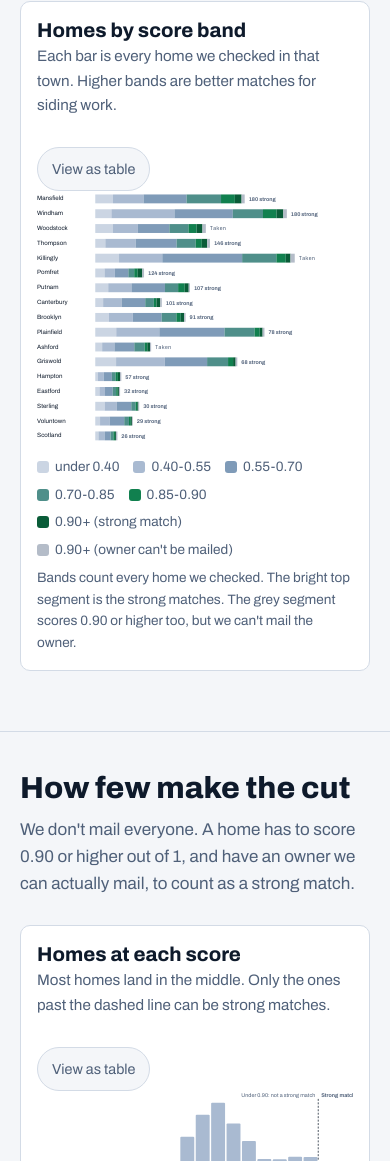
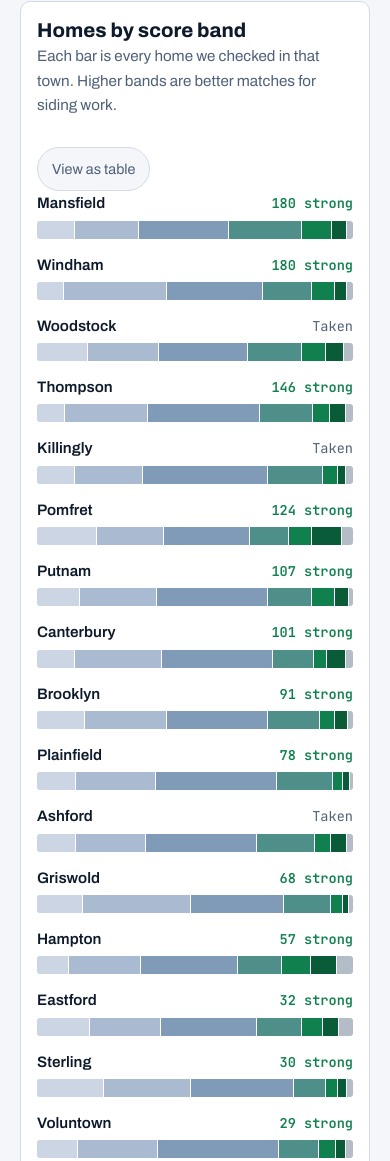
Before and after one commit to SurvivesProduction/survivesproduction.com, a plain HTML site: page towns/index.html in a window 390 px wide. Shown: the part 1860-3021 px from the top of the page. Drawn offline with Linux system fonts and the light colour scheme.

Commit message:
/towns: show 'What's in each town' as a stacked list on phones
At 640px and below, one row per town: name and strong matches (or Taken) above a full-width stacked bar. Same data, colours and legend; the SVG chart is unchanged on wider screens.

Co-Authored-By: Claude Sonnet 5.5 <noreply@anthropic.com>

```diff
--- a/assets/towns.css
+++ b/assets/towns.css
@@ -51,3 +51,20 @@ html[data-theme="light"] {
 .offer-map { display: grid; grid-template-columns: minmax(0, 300px) minmax(0, 1fr); gap: 24px; align-items: center; }
 .offer-map p { margin: 0 0 12px; }
 @media (max-width: 640px) { .offer-map { grid-template-columns: minmax(0, 1fr); } }
+
+/* Homes by score band as a list on phones; the SVG stays on wider screens. */
+.band-list { display: none; list-style: none; margin: 0; padding: 0; }
+.band-list li { margin: 0 0 14px; }
+.bl-head { display: flex; justify-content: space-between; align-items: baseline; gap: 12px; margin-bottom: 5px; font-size: 0.95rem; }
+.bl-name { font-weight: 600; }
+.bl-val { font-family: var(--mono); font-size: 0.85rem; font-weight: 600; color: var(--green); }
+.bl-val.taken-t { color: var(--dim); font-weight: 500; }
+.bl-bar { display: flex; width: 100%; height: 18px; gap: 1px; border-radius: 3px; overflow: hidden; }
+.bl-bar span { flex-basis: 0; min-width: 2px; }
+.band-list .b0 { background: var(--b0); } .band-list .b1 { background: var(--b1); } .band-list .b2 { background: var(--b2); }
+.band-list .b3 { background: var(--b3); } .band-list .b4 { background: var(--b4); } .band-list .b5 { background: var(--b5); } .band-list .b6 { background: var(--b6); }
+@media (max-width: 640px) {
+  .band-list { display: block; }
+  .tcard .band-list + * { margin-top: 0; }
+  #sec-towns .tcard .chart { display: none; }
+}
--- a/assets/towns.js
+++ b/assets/towns.js
@@ -70,9 +70,19 @@
       svg.appendChild(s("text", { x: x + 8, y: y + 16, "class": "tick" + (t.status === "taken" ? " taken-t" : " strong-t") },
         t.status === "taken" ? "Taken" : int(t.strong_matches) + " strong"));
     });
+    /* Phones (<= 640px): the same data as a list, one row per town, so the labels stay readable. CSS shows one or the other. */
+    var list = h("ol", { "class": "band-list" }, towns.map(function (t) {
+      var seg = t.bands.map(function (n, b) { return n ? h("span", { "class": "b" + b, style: "flex-grow:" + n, title: a.bands[b] + ": " + int(n) }) : null; }).filter(Boolean);
+      return h("li", {}, [
+        h("div", { "class": "bl-head" }, [h("span", { "class": "bl-name", text: t.town }),
+          h("span", { "class": "bl-val" + (t.status === "taken" ? " taken-t" : ""), text: t.status === "taken" ? "Taken" : int(t.strong_matches) + " strong" })]),
+        h("div", { "class": "bl-bar", role: "img", "aria-label": t.town + ": " + int(t.homes_scored) + " homes checked, " + (t.status === "taken" ? "taken" : int(t.strong_matches) + " strong matches") }, seg)
+      ]);
+    }));
+    var chart = h("div", {}, [svg, list]);
     var key = h("ul", { "class": "key" }, a.bands.map(function (b, i) { return h("li", {}, [h("i", { "class": "b" + i }), b.replace(/^< /, "under ")]); }));
     key.appendChild(h("li", { text: "Bands count every home we checked. The bright top segment is the strong matches. The grey segment scores " + a.strong_cutoff.toFixed(2) + " or higher too, but we can't mail the owner." }));
-    card(host, "Homes by score band", "Each bar is every home we checked in that town. Higher bands are better matches for siding work.", svg,
+    card(host, "Homes by score band", "Each bar is every home we checked in that town. Higher bands are better matches for siding work.", chart,
       ["Town", "Status", "Homes checked"].concat(a.bands, ["Strong matches"]),
       towns.map(function (t) { return [t.town, t.status === "taken" ? "Taken" : "Open", int(t.homes_scored)].concat(t.bands.map(int), [int(t.strong_matches)]); }), key);
   }
```
